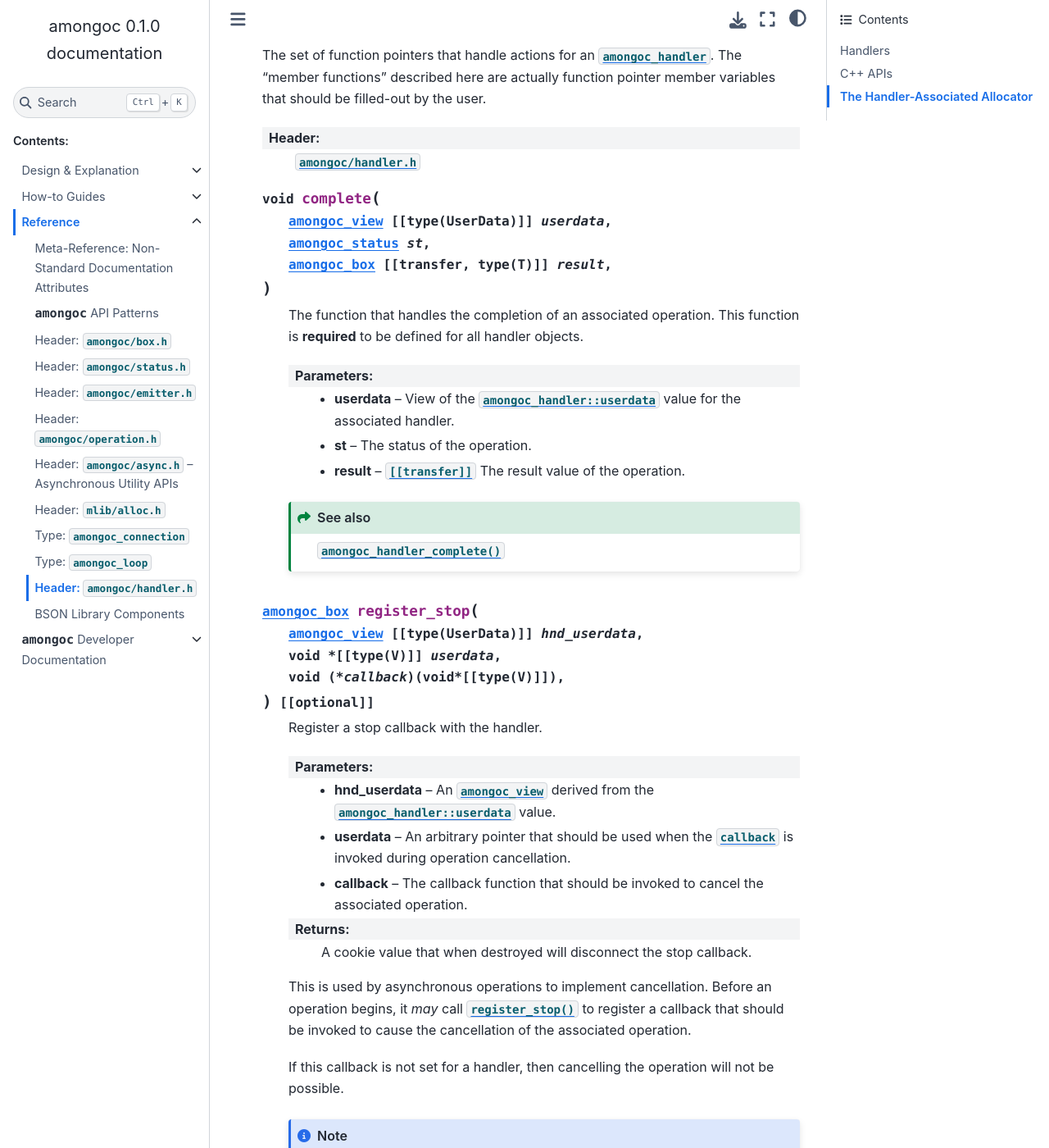
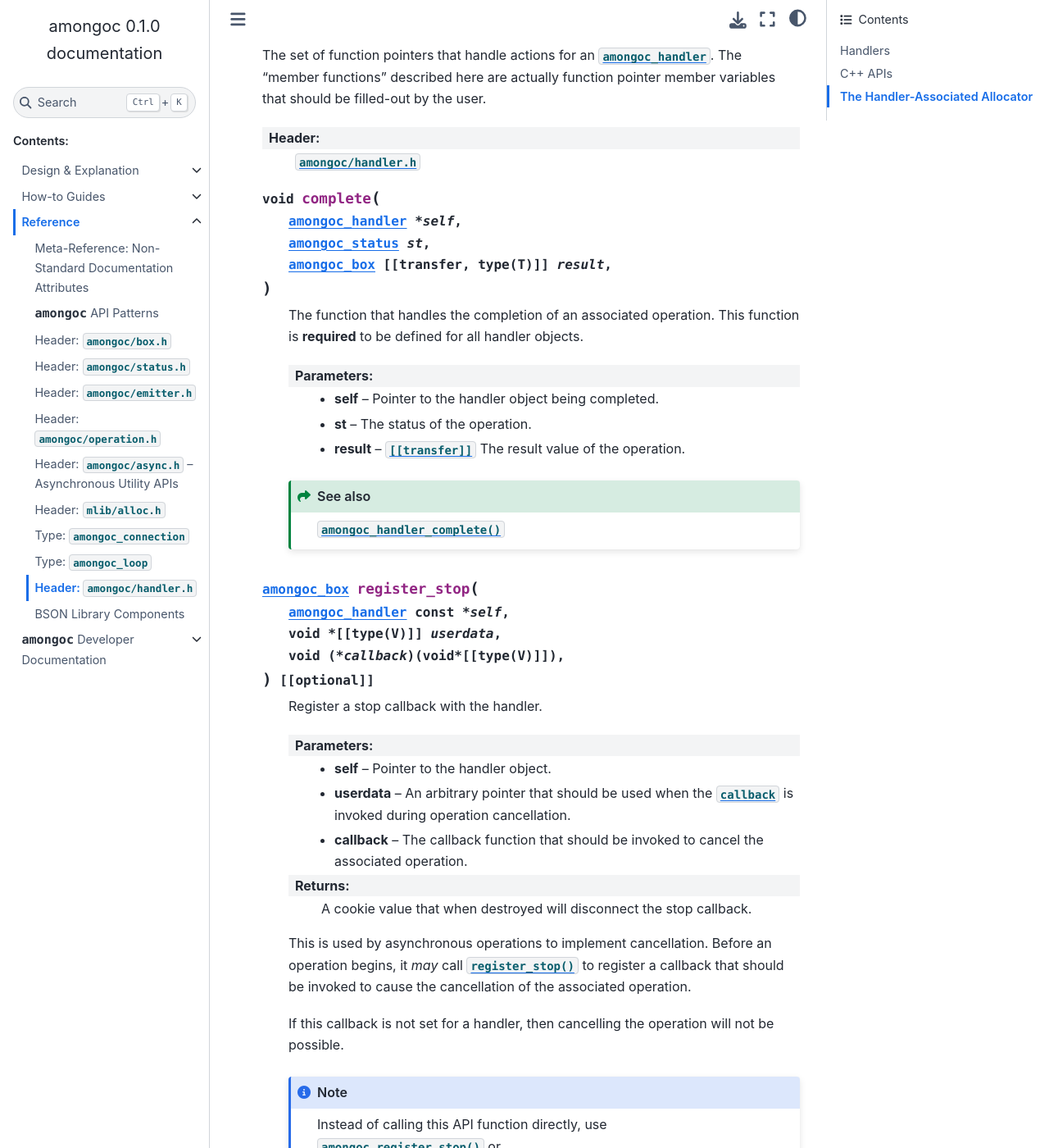
Before and after one commit to mongodb-labs/mongo-c-driver-async, a Sphinx documentation site: the page built from docs/ref/handler.rst, in a window 1280 px wide and 1400 px high, scrolled down 1149 px. Shown: the whole window at 82% size. Built offline with Sphinx 7.4.7 and the Sphinx Book theme 1.1.4, drawn with Linux system fonts in a browser that asks for light colours; some of the changed text lies outside the part shown.

Commit message:
Pass pointers to handlers to the handler methods
Also: Fix box compression tests

```diff
--- a/docs/ref/handler.rst
+++ b/docs/ref/handler.rst
@@ -54,22 +54,22 @@ Handlers
 
   :header: |this-header|
 
-  .. function:: void complete(amongoc_view [[type(UserData)]] userdata, amongoc_status st, amongoc_box [[transfer, type(T)]] result)
+  .. function:: void complete(amongoc_handler* self, amongoc_status st, amongoc_box [[transfer, type(T)]] result)
 
     The function that handles the completion of an associated operation. This
     function is **required** to be defined for all handler objects.
 
-    :param userdata: View of the `amongoc_handler::userdata` value for the associated handler.
+    :param self: Pointer to the handler object being completed.
     :param st: The status of the operation.
     :param result: |attr.transfer| The result value of the operation.
 
     .. seealso:: `amongoc_handler_complete`
 
-  .. function:: amongoc_box register_stop(amongoc_view [[type(UserData)]] hnd_userdata, void* [[type(V)]] userdata, void(*callback)(void* [[type(V)]])) [[optional]]
+  .. function:: amongoc_box register_stop(amongoc_handler const* self, void* [[type(V)]] userdata, void(*callback)(void* [[type(V)]])) [[optional]]
 
     Register a stop callback with the handler.
 
-    :param hnd_userdata: An `amongoc_view` derived from the `amongoc_handler::userdata` value.
+    :param self: Pointer to the handler object.
     :param userdata: An arbitrary pointer that should be used when the `callback` is invoked
       during operation cancellation.
     :param callback: The callback function that should be invoked to cancel the associated
@@ -86,11 +86,11 @@ Handlers
     .. note:: Instead of calling this API function directly, use `amongoc_register_stop` or
         `amongoc::unique_handler::register_stop`
 
-  .. function:: mlib_allocator get_allocator(amongoc_view [[type(UserData)]] userdata, mlib_allocator dflt) [[optional]]
+  .. function:: mlib_allocator get_allocator(amongoc_handler const* self, mlib_allocator dflt) [[optional]]
 
     Obtain an allocator associated with this handler.
 
-    :param userdata: The `amongoc_handler::userdata` associated with the handler.
+    :param self: Pointer to the handler object
     :param dflt: The default allocator that should be returned if the handler
       does not provide an allocator.
     :return: The function must return a valid allocator that is associated with the
```
Also changed, not shown: 4 other files.
